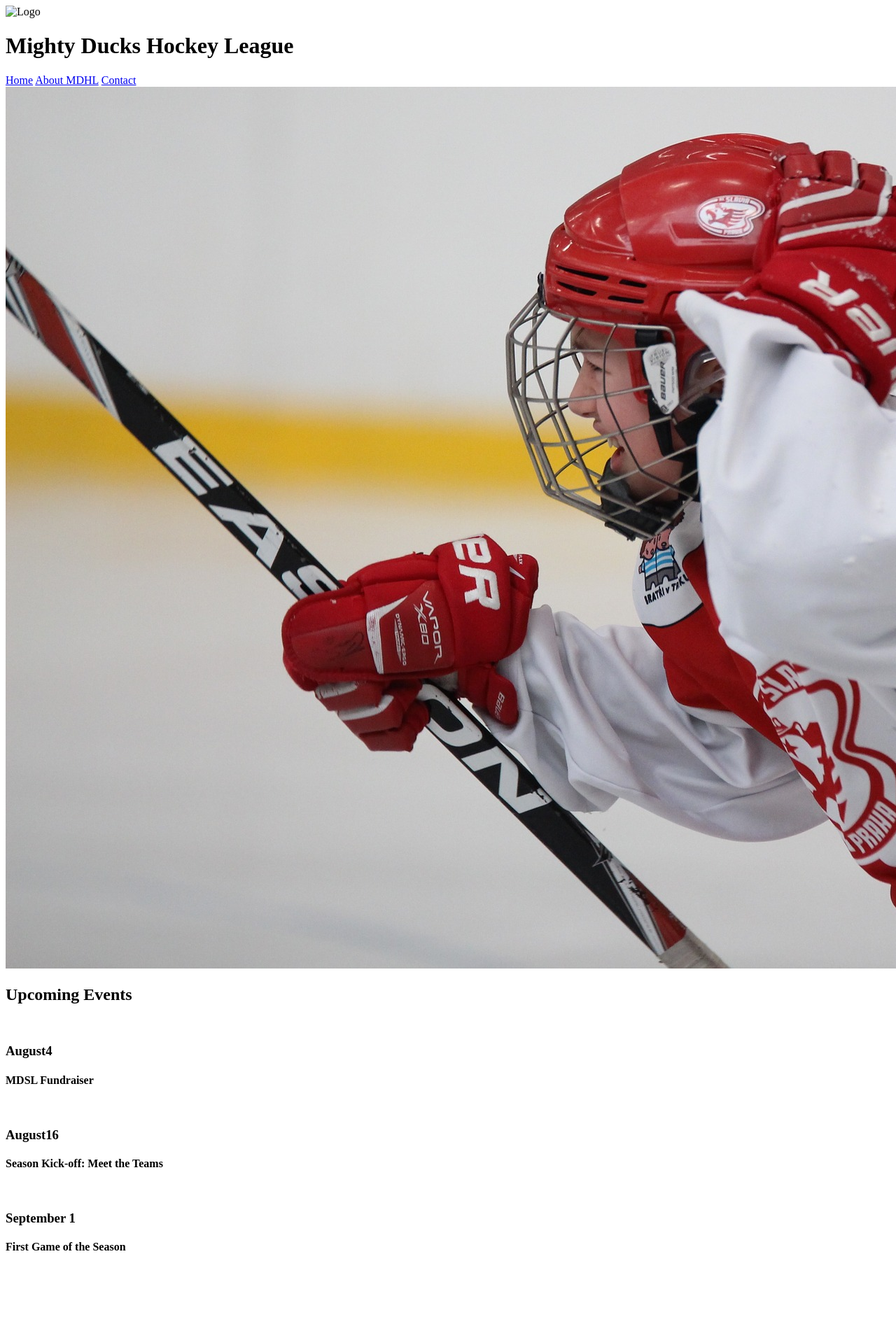
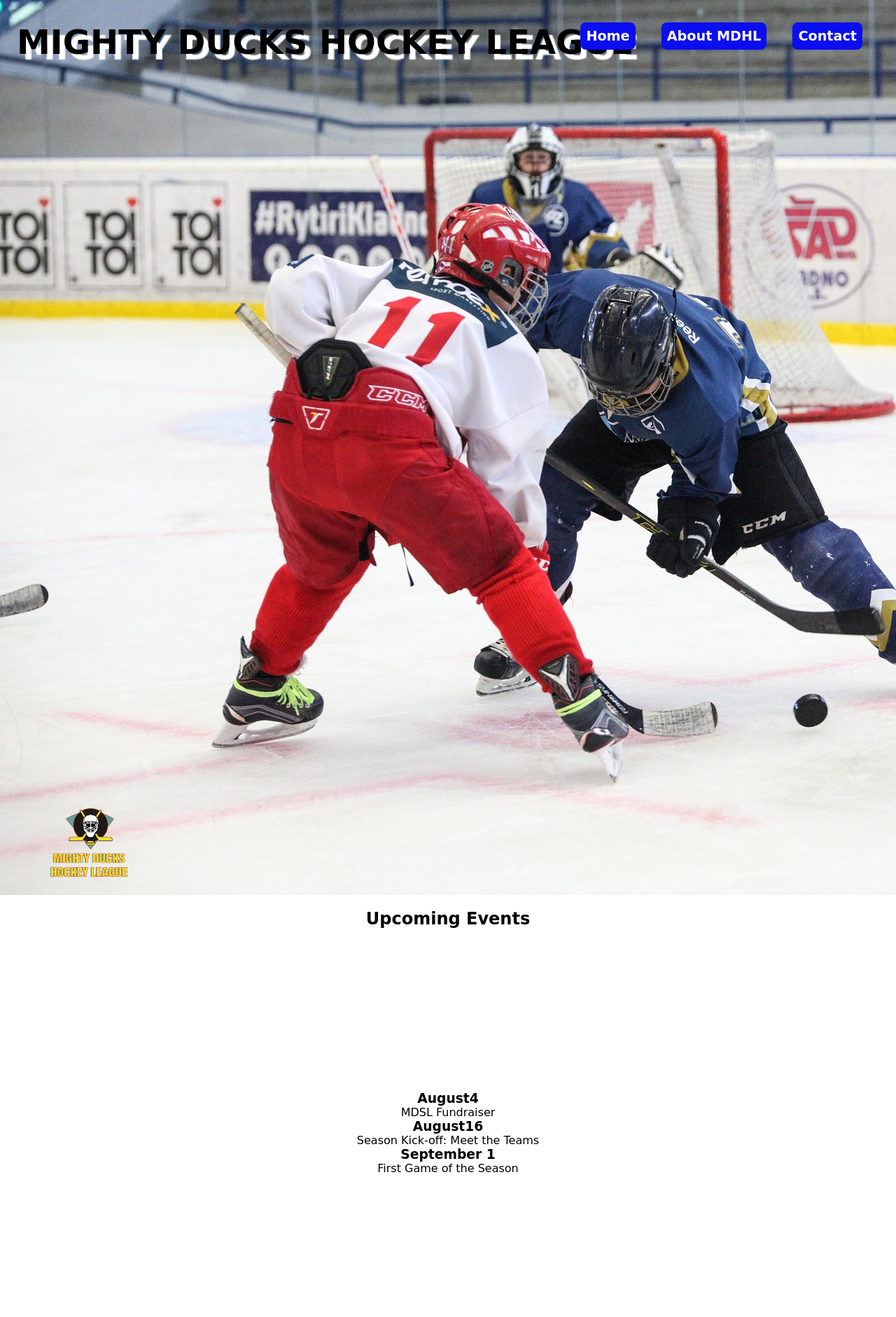
Before and after one commit to GabrielCorreale/Task_Mh, a plain HTML site: page index.html in a window 1280 px wide. Shown: the top 1882 px of the page at 70% size. Before the commit the page ends 1812 px from the top, so only its background shows below. Drawn offline with Linux system fonts and the light colour scheme.

Commit message:
primer commit task2

```diff
--- /dev/null
+++ b/assets/styles/style.css
@@ -0,0 +1,113 @@
+* {
+    margin: 0%;
+    padding: 0%;
+    font-family:'Comic Neue', cursive;
+    color: var(--color2);
+}
+:root{
+--color1:rgb(255, 204, 0);
+--color2:rgb(0, 0, 0);
+--color3: rgb(255, 255, 255);
+}
+
+header {
+    width: 100%;
+}
+
+h1 {
+    margin: 0.5em;
+    font-size: 3rem;
+    color: var(--color1);
+    text-shadow: 0.5rem 0.5rem 0.1rem var(--color2);
+    text-transform: uppercase;
+    text-align: center;
+    font-weight: bolder;
+    position: absolute;
+    top: 0.5rem;
+}
+
+
+nav{
+    margin: 1rem;
+    width: 20%;
+    position:absolute;
+    display: grid;
+    top: 44.5rem;
+    left: 2rem;
+    display: flex;
+    flex-direction: column;
+    align-items: flex-start;
+}
+
+nav>a{
+    padding: 0.5rem;
+    margin: 0.5rem;
+    font-size: 1.2rem;
+    border-radius: 1rem;
+    margin: 0.9rem;
+}
+
+a{
+    text-decoration: none;
+    color: var(--color2);
+    font-size: 1.2rem;
+    font-weight: bolder;
+}
+
+
+main{
+    display: flex;
+    flex-direction: column;
+}
+
+h2{
+    color: var(--color3);
+    background-color: var(--color2);
+    margin: 0%;
+    padding: 1rem;
+    text-align: center;
+}
+
+
+article>h3,p{
+    margin: 1rem;
+}
+
+h4{
+    text-align: center;
+    color: var(--color3);
+    font-size: 1.2rem;
+    margin-bottom: 1rem;
+    padding: 0.5rem;
+}
+aside{
+    display: inline-block;
+    display: flex;
+    justify-content:right;
+    position: absolute;;
+    left: 100%;
+    bottom: 630px;
+}
+
+.background{
+    width: 100%;
+    height: 40rem;
+}
+
+.logo{
+    width: 8rem;
+    height: 8rem;
+    position: absolute;
+    top: 18rem;
+    right: 4rem;
+    float: right;
+}
+
+.schedule{
+    text-align: center;
+    display: grid;
+    margin: 1rem;
+    padding: 200px;
+    justify-content: center;
+    border-radius: 1rem;
+}
--- /dev/null
+++ b/assets/styles/style2.css
@@ -0,0 +1,107 @@
+* {
+    margin: 0%;
+    padding: 0%;
+    font-family: 'Comic Neue', cursive;
+}
+:root{
+--color1:rgb(0, 0, 0);
+--color2:rgb(255, 255, 255);
+--color-hovernav:rgb(66, 158, 74);
+--color-nav:rgb(10, 14, 241);
+}
+
+header {
+    width: 100%;
+}
+
+h1 {
+    margin: 0.5em;
+    font-size: 3rem;
+    color: var(--color1);
+    text-shadow: 0.5rem 0.5rem 0.1rem var(--color2);
+    text-transform: uppercase;
+    text-align: center;
+    font-weight: bolder;
+    position: absolute;
+    top: 0.5rem;
+}
+
+nav{
+    margin: 1rem;
+    position: absolute;
+    top: 1.5rem;
+    right: 1rem;
+    grid-row: 1/3;
+    align-items: flex-start;
+}
+
+nav>a{
+    margin: 1rem;
+    padding: 0.5rem;
+    background-color: var(--color-nav);
+    border-radius: 0.5rem;
+}
+
+a{
+    text-decoration: none;
+    color: var(--color2);
+    font-size: 1.2rem;
+    font-weight: bolder;
+}
+
+a:hover{
+    color: var(--color2);
+    background-color: var(--color-hovernav);
+}
+
+main {
+    display: flex;
+    flex-direction: column;
+    width: 100%;
+    height: 100%;
+}
+
+h2 {
+    color: rgb(0, 0, 0);
+    margin: 0%;
+    padding: 1rem;
+    text-align: center;
+}
+
+
+h4{
+    margin-bottom: 1rem;
+    text-align: center;
+    color: rgb(0, 0, 0);
+}
+
+aside{
+    /* display: inline-block; */
+    display: flex;
+    justify-content:right;
+    position: absolute;;
+    right: 100%;
+    bottom: 60px;
+}
+
+.backgroud{
+    width: 100%;
+    height: 40rem;
+}
+
+.logo{
+    width: 8rem;
+    height: 8rem;
+    position: absolute;
+    left: 4rem;
+    top: 25rem;
+}
+
+.schedule{
+    text-align: center;
+    display: grid;
+    margin: 1rem;
+    padding: 200px;
+    justify-content: center;
+    border-radius: 1rem;
+}
--- a/index.html
+++ b/index.html
@@ -5,34 +5,35 @@
     <meta http-equiv="X-UA-Compatible" content="IE=edge">
     <meta name="viewport" content="width=device-width, initial-scale=1.0">
     <title>Myghty Ducks Hockey League</title>
+    <!-- <link rel="stylesheet" href="./assets/styles/style.css"> -->
+    <link rel="stylesheet" href="./assets/styles/style2.css">
 </head>
 <body>
-
-    <header>
-        <img src="./img/LogoMightyducks-01.png" alt="Logo">
+    <header class="header">
+        <img class="background" src="./assets/img/design1_image1.jpg" alt="Ice Hockey match">
         <h1>Mighty Ducks Hockey League</h1>
-
+    </header>
     <nav>
         <a href="#">Home</a>
-            <a href="about.html">About MDHL</a>
-            <a href="contact.html">Contact</a>
+        <a href="./about.html">About MDHL</a>
+        <a href="./contact.html">Contact</a>
     </nav>
-    </header>
 
     <main>
-        <section>
-            <img src="./img/hockey1.jpg" alt="">
         <h2>Upcoming Events</h2>
-            <br>
+        <aside>
+            <img class="logo" src="./assets/img/LogoMightyduck-01.png" alt="Logo Mighty Ducks Hockey League">
+        </aside>
+        <div class="schedule">
+            <article>
                 <h3>August4</h3>
-            <h4>MDSL Fundraiser</h4>
-            <br>
+                <p>MDSL Fundraiser</p>
                 <h3>August16</h3>
-            <h4>Season Kick-off: Meet the Teams</h4>
-            <br>
+                <p>Season Kick-off: Meet the Teams</p>
                 <h3>September 1</h3>
-            <h4>First Game of the Season</h4>
-        </section>
+                <p>First Game of the Season</p>
+            </article>
+        </div>
     </main>
 </body>
 </html>
```
Also changed, not shown: about.html (+19 -9 lines), contact.html (+20 -12 lines), assets/img/LogoMightyduck-01.png (renamed from img/LogoMightyduck-01.png), assets/img/design1_image1.jpg (added), assets/img/design1_image2.jpg (added), assets/img/hockey1.jpg (renamed from img/hockey1.jpg), assets/img/hockey2.jpg (renamed from img/hockey2.jpg), assets/img/hockey3.jpg (renamed from img/hockey3.jpg). Lines whose indentation alone changed are shown as unchanged.
